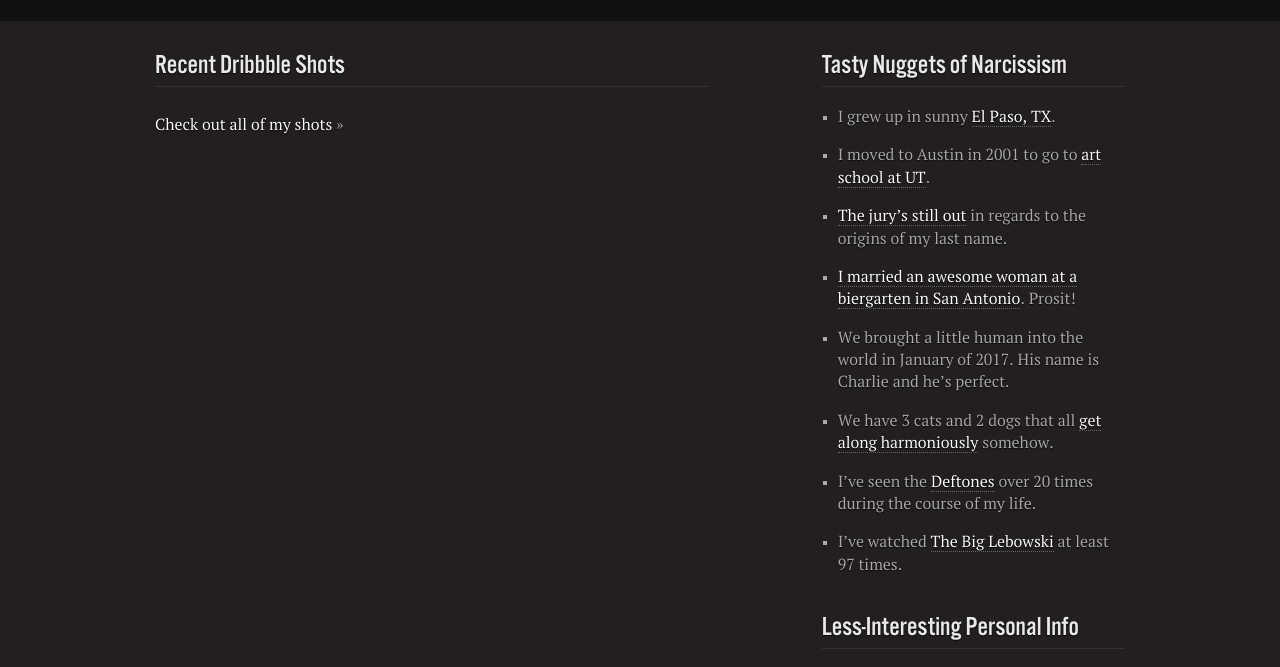
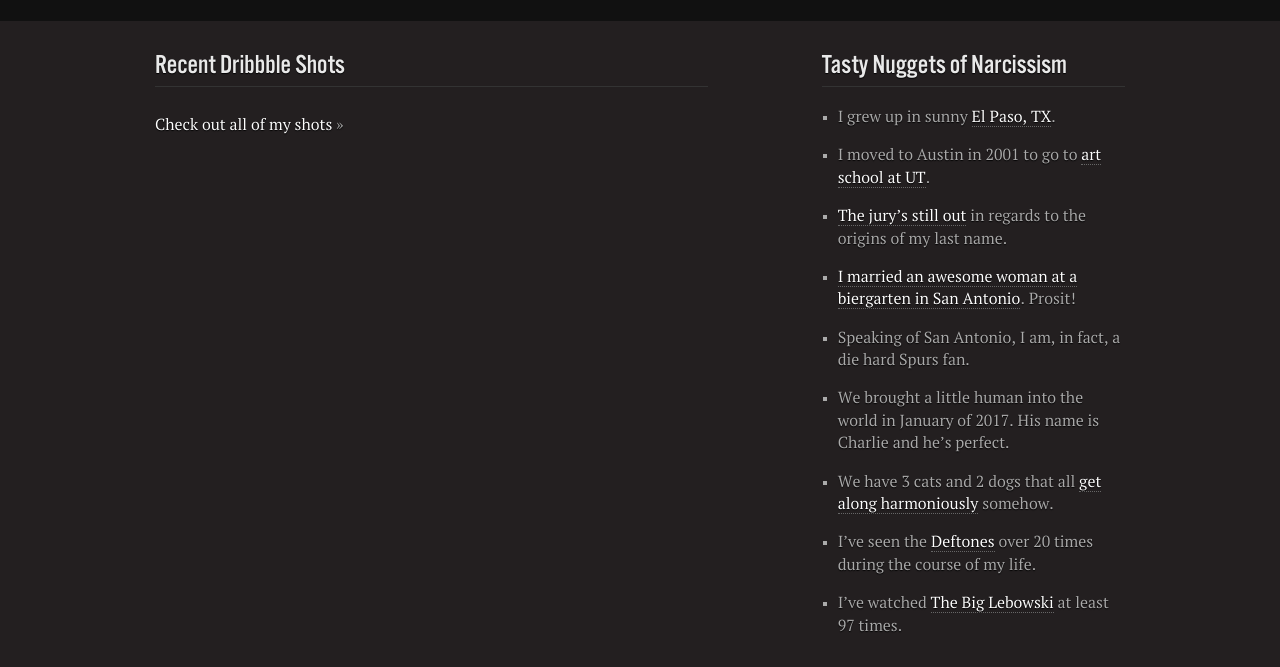
Before and after one commit to mattomohundro/mattomohundro.com, a plain HTML site: page index.html in a window 1280 px wide. Shown: the part 90-757 px from the top of the page. Drawn offline with Linux system fonts and the light colour scheme; no server answers.

Commit message:
Super important update

```diff
--- a/index.html
+++ b/index.html
@@ -41,6 +41,7 @@
                 <li>I moved to Austin in 2001 to go to <a href="https://www.utexas.edu/academics/college-of-fine-arts" target="_blank">art school at UT</a>.</li>
                 <li><a href="http://www.blurtit.com/q714603.html">The jury&rsquo;s still out</a> in regards to the origins of my last name.</li>
                 <li><a href="http://www.flickr.com/photos/yatahazy/sets/72157625765460144/">I married an awesome woman at a biergarten in San Antonio</a>. Prosit!</li>
+                <li>Speaking of San Antonio, I am, in fact, a die hard Spurs fan.</li>
                 <li>We brought a little human into the world in January of 2017. His name is Charlie and he&rsquo;s perfect.</li>
                 <li>We have 3 cats and 2 dogs that all <a href="http://www.flickr.com/photos/yatahazy/9212071146/">get along harmoniously</a> somehow.</li>
                 <li>I&rsquo;ve seen the <a href="http://www.deftones.com/">Deftones</a> over 20 times during the course of my life.</li>
```
